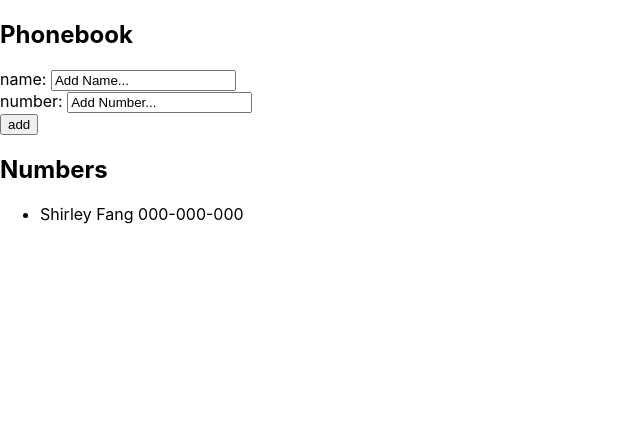
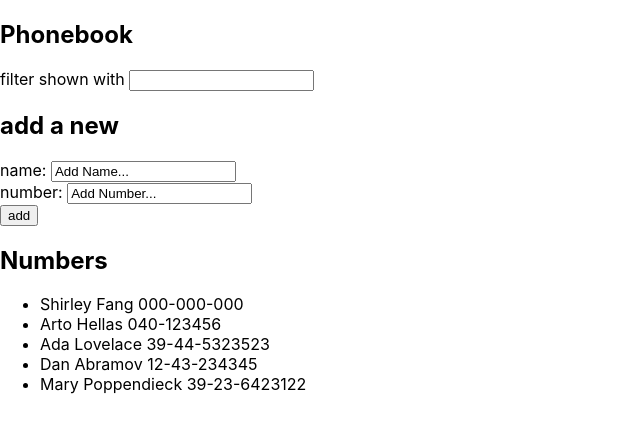
Before and after one commit to shirleyfyx/fullstackopen2023, a React (Create React App) app in the folder phonebook/: page / in a window 1280 px wide. Shown: the top 432 px of the page, without its empty margins (0-640 px from the left). Built offline with nearby package versions, Linux system fonts and the light colour scheme.

Commit message:
Created a filter search input using filter function.

```diff
--- a/phonebook/src/App.js
+++ b/phonebook/src/App.js
@@ -3,10 +3,20 @@
 const App = () => {
   const [persons, setPersons] = useState([
     { name: 'Shirley Fang',
-      number: '000-000-000'}
+      number: '000-000-000'},
+      { name: 'Arto Hellas', number: '040-123456', id: 1 },
+    { name: 'Ada Lovelace', number: '39-44-5323523', id: 2 },
+    { name: 'Dan Abramov', number: '12-43-234345', id: 3 },
+    { name: 'Mary Poppendieck', number: '39-23-6423122', id: 4 }
   ])
   const [newName, setNewName] = useState('Add Name...')
   const [newNumber, setNewNumber] = useState('Add Number...')
+  const [filter, setFilter] = useState('')
+
+
+  const handleFilterChange = (event) => {
+    setFilter(event.target.value)
+  }
 
   const handleNameChange = (event) => {
     setNewName(event.target.value)
@@ -23,7 +33,7 @@
       number: newNumber
     }
 
-    if (persons.some(person => person.name.toLowerCase() === newName.toLowerCase())){
+    if (persons.some(person => person.name.toLowerCase() === newName.toLowerCase)){
       alert(`${newName} is already added to phonebook`)
       return
     }
@@ -32,9 +42,17 @@
     setNewNumber('')
   }
 
+  var peopleToDisplay = persons.filter(person => person.name.toLowerCase().includes(filter.toLowerCase()))
+
   return (
     <div>
       <h2>Phonebook</h2>
+
+      <div>
+        filter shown with <input value={filter} onChange={handleFilterChange}/>
+      </div>
+
+      <h2>add a new</h2>
       <form onSubmit = {addPerson}>
         <div>
           name: <input value={newName} onChange = {handleNameChange}/>
@@ -48,7 +66,8 @@
       </form>
       <h2>Numbers</h2>
       <ul>
-        {persons.map((person, index) => (
+        {
+        peopleToDisplay.map((person, index) => (
         <li key={index}>{person.name} {person.number} </li>
       ))}
       </ul>
```
